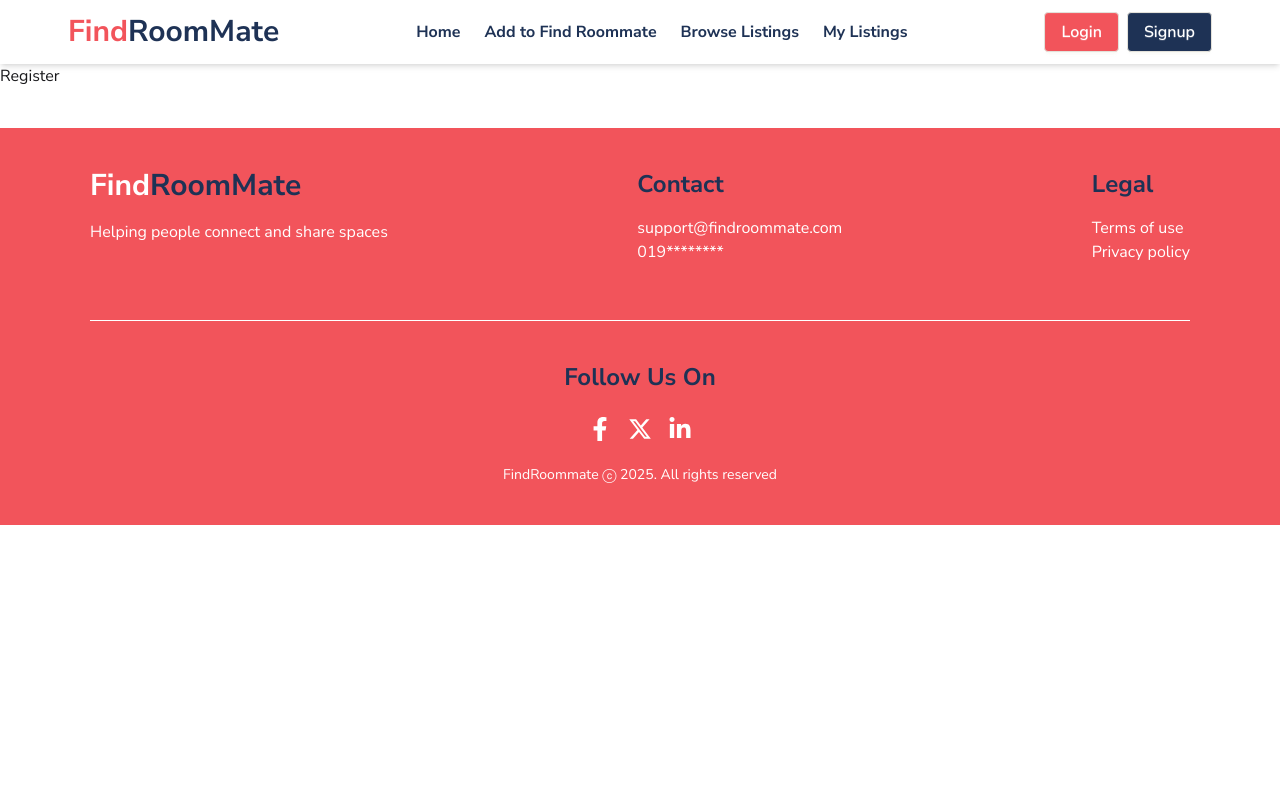
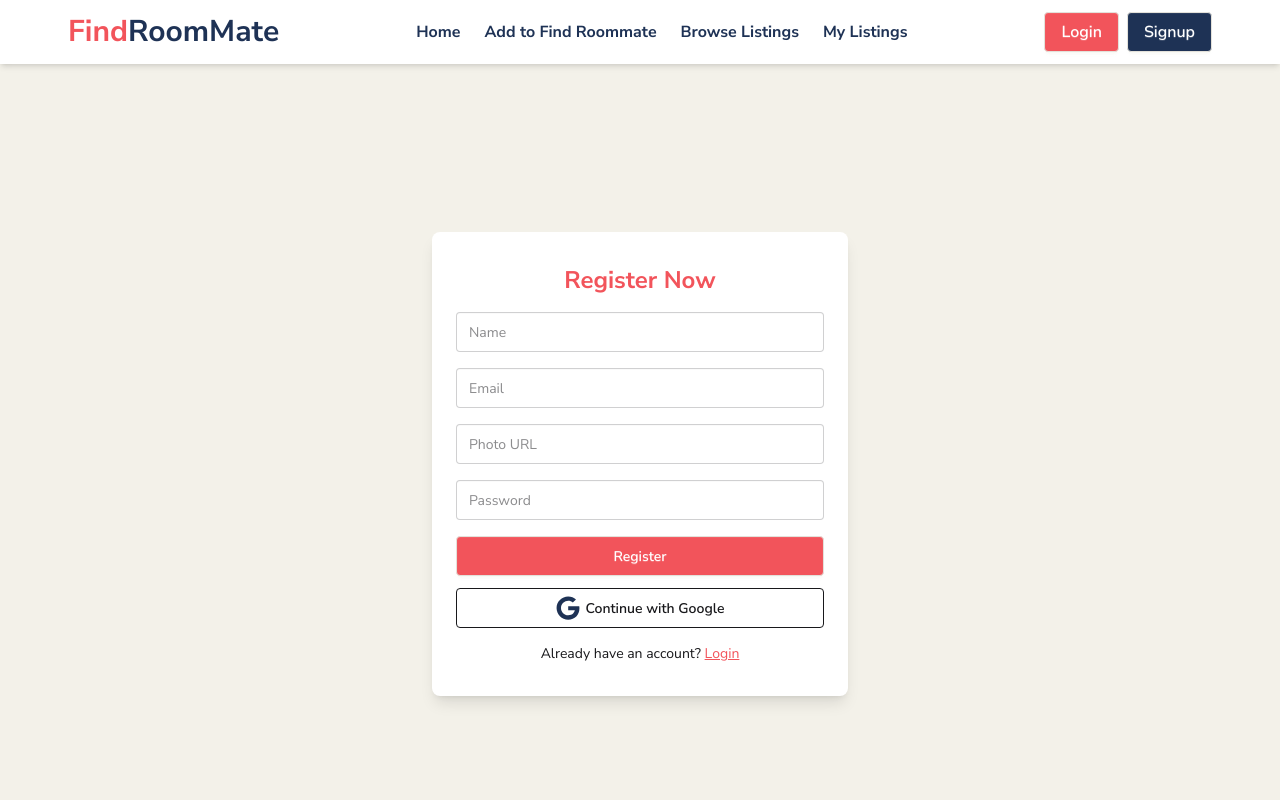
Before and after one commit to Rahima097/find-roommate-client, a React (Vite) app: page /register in a window 1280 px wide. Shown: the top 800 px of the page. Built offline with nearby package versions, Linux system fonts and the light colour scheme.

Commit message:
login and register page design done

```diff
--- a/src/Components/Footer.jsx
+++ b/src/Components/Footer.jsx
@@ -4,7 +4,7 @@ import { FaXTwitter } from "react-icons/fa6";
 
 const Footer = () => {
     return (
-        <footer className="footer bg-primary p-10 flex flex-col items-center  mt-10">
+        <footer className="footer bg-primary p-10 flex flex-col items-center  ">
             <div className="w-11/12 mx-auto flex flex-col lg:flex-row md:flex-row justify-between items-start border-b-1 pb-14 border-white">
                 <div>
                     <p className="text-3xl font-bold text-white mb-4">Find<span className='text-secondary'>RoomMate</span></p>
--- a/src/Pages/Login.jsx
+++ b/src/Pages/Login.jsx
@@ -1,9 +1,20 @@
 import React from 'react';
+import { Link } from 'react-router';
+import { FaGoogle } from "react-icons/fa"
 
 const Login = () => {
     return (
-        <div>
-            <h1>I am login</h1>
+        <div className="min-h-screen bg-base-200 flex justify-center items-center px-4">
+            <div className=" w-full lg:w-4/12 md:w-6/12 shadow-lg p-6 rounded-lg py-8 bg-white">
+                <h2 className="text-2xl font-bold mb-4 text-center text-primary">Login Now</h2>
+                <form className="space-y-4">
+                    <input type="email" name="email" placeholder="Email" className="input input-bordered w-full" required />
+                    <input type="password" name="password" placeholder="Password" className="input input-bordered w-full" required />
+                    <button type="submit" className="btn bg-primary text-white w-full hover:bg-secondary">Login</button>
+                </form>
+                <button className="btn btn-outline w-full mt-3"><FaGoogle className='text-2xl text-secondary' />Continue with Google</button>
+                <p className="mt-4 text-center text-sm">Don't have an account? <Link to="/register" className="text-primary underline">Register</Link></p>
+            </div>
         </div>
     );
 };
--- a/src/Pages/Register.jsx
+++ b/src/Pages/Register.jsx
@@ -1,9 +1,22 @@
 import React from 'react';
+import { Link } from 'react-router';
+import { FaGoogle } from "react-icons/fa"
 
 const Register = () => {
     return (
-        <div>
-            <h1>Register</h1>
+        <div className="min-h-screen flex justify-center items-center bg-base-200 px-4">
+            <div className="w-full lg:w-4/12 md:w-6/12 shadow-lg p-6 bg-white rounded-lg py-8">
+                <h2 className="text-2xl font-bold mb-4 text-center text-primary">Register Now</h2>
+                <form className="space-y-4">
+                    <input type="text" name="name" placeholder="Name" className="input input-bordered w-full" required />
+                    <input type="email" name="email" placeholder="Email" className="input input-bordered w-full" required />
+                    <input type="text" name="photoURL" placeholder="Photo URL" className="input input-bordered w-full" />
+                    <input type="password" name="password" placeholder="Password" className="input input-bordered w-full" required />
+                    <button type="submit" className="btn bg-primary text-white w-full hover:bg-secondary">Register</button>
+                </form>
+                <button className="btn btn-outline w-full mt-3"><FaGoogle className='text-2xl text-secondary' />Continue with Google</button>
+                <p className="mt-4 text-center text-sm">Already have an account? <Link to="/login" className="text-primary underline">Login</Link></p>
+            </div>
         </div>
     );
 };
```
